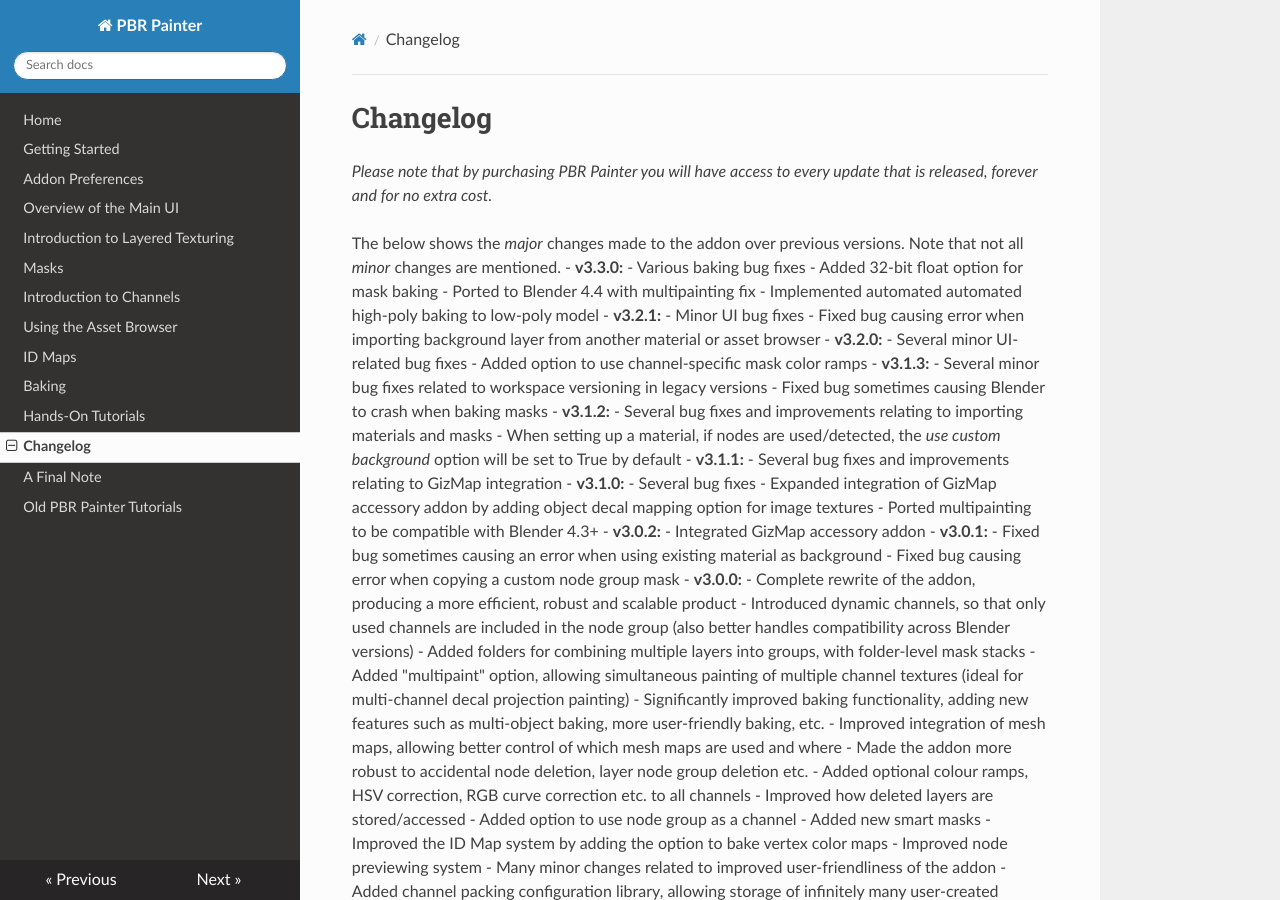
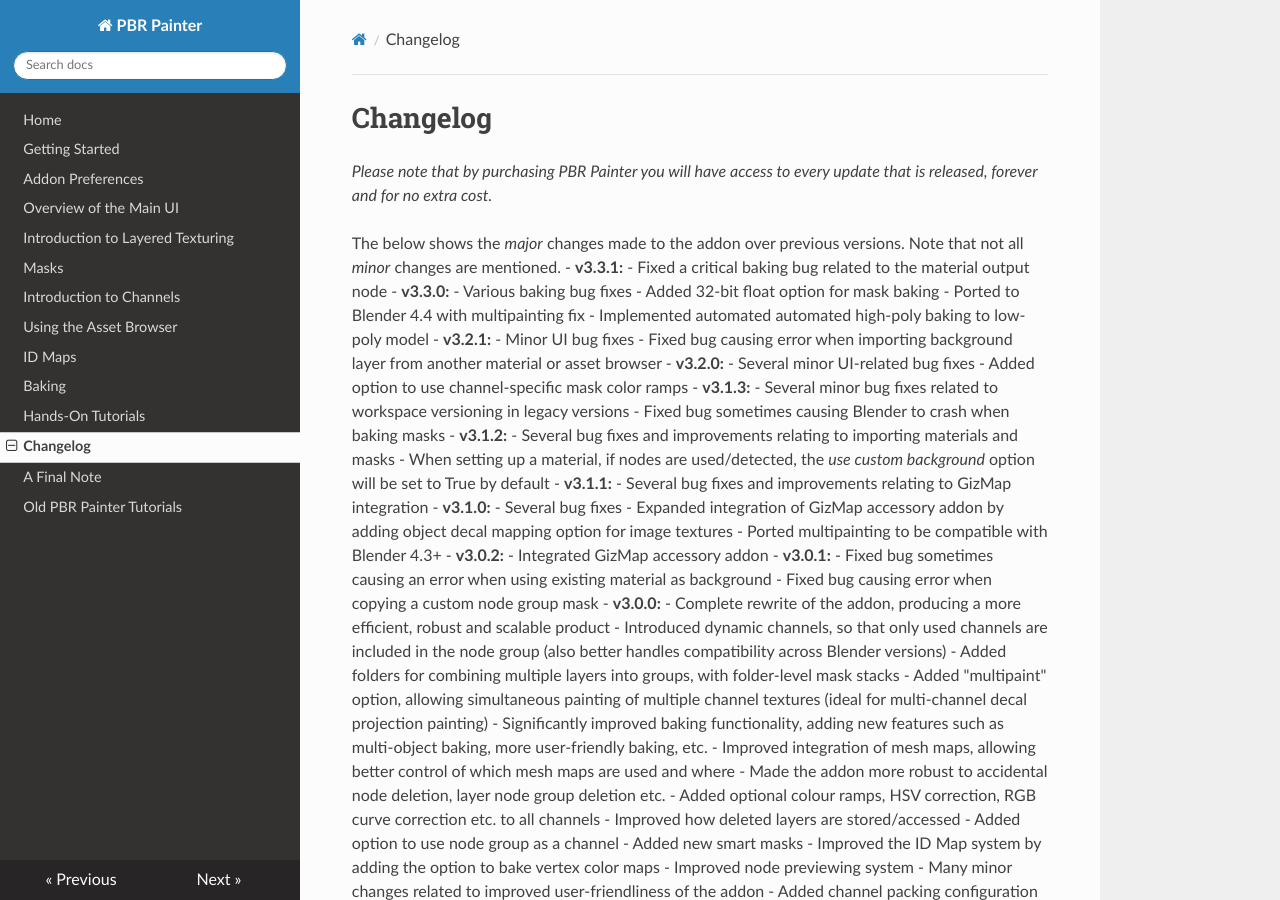
Before and after one commit to pbrpainter/pbr-painter-doc, an MkDocs documentation site: the page built from docs/change_log.md, in a window 1280 px wide and 900 px high. Built offline with MkDocs 1.6.1, drawn with Linux system fonts in a browser that asks for light colours; nearby versions of some CDN libraries.

Commit message:
Update to v3.3.1

```diff
--- a/docs/change_log.md
+++ b/docs/change_log.md
@@ -2,6 +2,8 @@
 _Please note that by purchasing PBR Painter you will have access to every update that is released, forever and for no extra cost._
 
 The below shows the _major_ changes made to the addon over previous versions. Note that not all _minor_ changes are mentioned.
+- __v3.3.1:__
+	- Fixed a critical baking bug related to the material output node
 - __v3.3.0:__
 	- Various baking bug fixes
 	- Added 32-bit float option for mask baking
```
Also changed, not shown: docs/index.md (+1 -1 lines).
